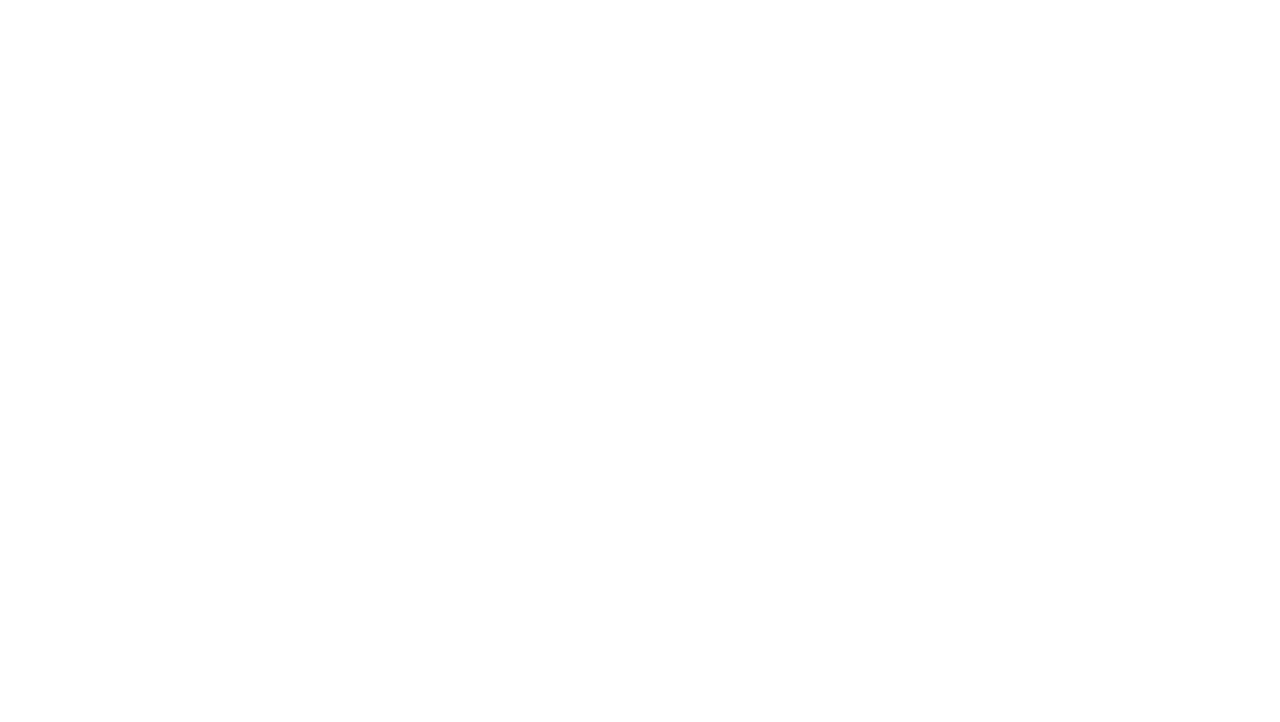
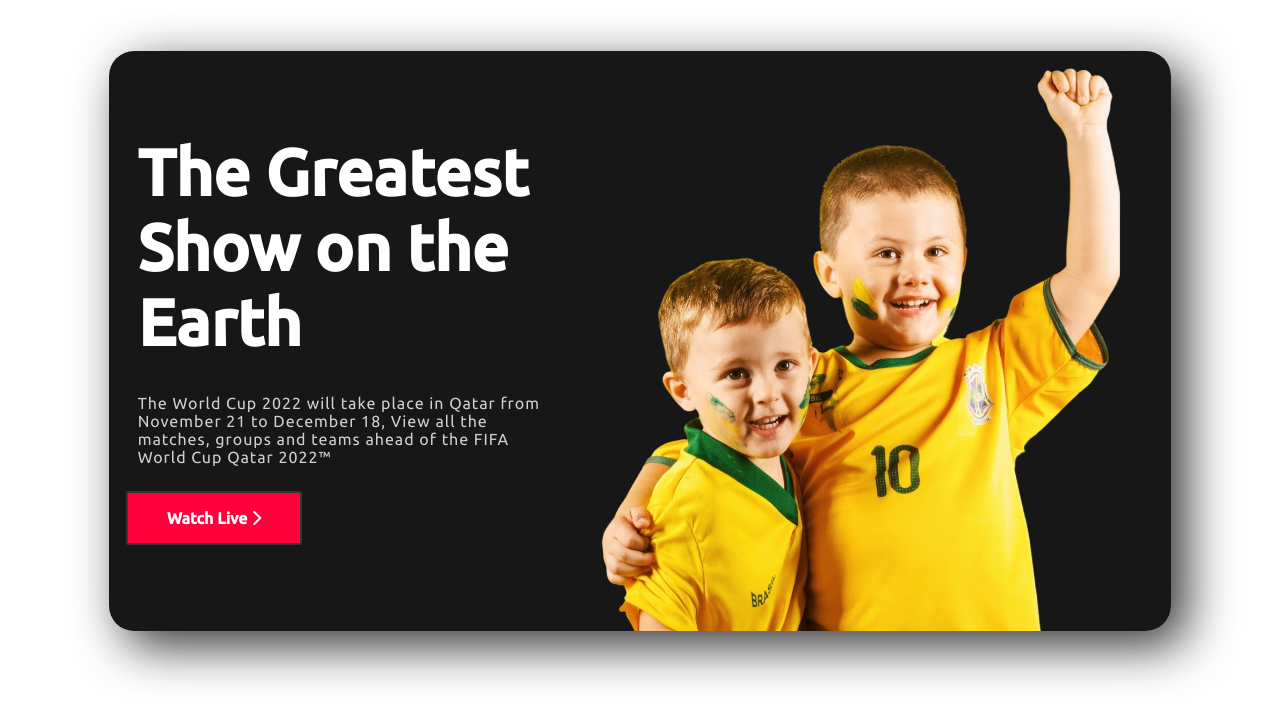
Before and after one commit to Masud-Ahmod-Murad/world-cup, a plain HTML site: page index.html in a window 1280 px wide. Drawn offline with Linux system fonts and the light colour scheme; a web font is replaced by a local one.

Commit message:
header-added

```diff
--- a/index.html
+++ b/index.html
@@ -5,10 +5,25 @@
     <meta http-equiv="X-UA-Compatible" content="IE=edge">
     <meta name="viewport" content="width=device-width, initial-scale=1.0">
     <title>Qatar World Cup '22</title>
+    <link rel="stylesheet" href="styles/style.css">
+    <link rel="stylesheet" href="styles/lang.css">
+    <script src="https://kit.fontawesome.com/358db2a9f1.js" crossorigin="anonymous"></script>
+    <link rel="preconnect" href="https://fonts.googleapis.com">
+    <link rel="preconnect" href="https://fonts.gstatic.com" crossorigin>
+    <link href="https://fonts.googleapis.com/css2?family=Architects+Daughter&family=Domine:wght@500&family=Edu+SA+Beginner:wght@600&family=Lobster&family=Lobster+Two&family=Marck+Script&family=Pacifico&family=Permanent+Marker&family=Poppins&family=Press+Start+2P&family=Rubik:ital@1&family=Satisfy&family=Source+Sans+Pro&family=Splash&family=The+Nautigal:wght@700&family=Titan+One&family=Ubuntu:wght@400;500&display=swap" rel="stylesheet">
 </head>
 <body>
     <header>
-
+        <div class="header-container">
+            <div class="header-text">
+                <h1>The Greatest Show on the Earth</h1>
+                <p>The World Cup 2022 will take place in Qatar from November 21 to December 18, View all the matches, groups and teams ahead of the FIFA World Cup Qatar 2022™</p>
+                <a class="header-link-button" target="_blank" href="https://www.fifa.com/fifaplus/en/live/"><span>Watch Live <i class="fa-solid fa-chevron-right"></i></span></a>
+            </div>
+            <div class="header-picture">
+                <img class="header-banner" src="images/kids.png" alt="Player-picture">
+            </div>
+        </div>
     </header>
 </body>
 </html>
--- /dev/null
+++ b/styles/lang.css
@@ -0,0 +1,19 @@
+body {
+    font-family: 'Architects Daughter', cursive;
+    font-family: 'Domine', serif;
+    font-family: 'Edu SA Beginner', cursive;
+    font-family: 'Lobster', cursive;
+    font-family: 'Lobster Two', cursive;
+    font-family: 'Marck Script', cursive;
+    font-family: 'Pacifico', cursive;
+    font-family: 'Permanent Marker', cursive;
+    font-family: 'Poppins', sans-serif;
+    font-family: 'Press Start 2P', cursive;
+    font-family: 'Rubik', sans-serif;
+    font-family: 'Satisfy', cursive;
+    font-family: 'Source Sans Pro', sans-serif;
+    font-family: 'Splash', cursive;
+    font-family: 'The Nautigal', cursive;
+    font-family: 'Titan One', cursive;
+    font-family: 'Ubuntu', sans-serif;
+}
--- /dev/null
+++ b/styles/style.css
@@ -0,0 +1,78 @@
+.header-text {
+    width: 40%;
+    color: white;
+    text-align: left;
+    display: flex;
+    justify-content: center;
+    flex-direction: column;
+    position: relative;
+    top: -15px;
+}
+.header-text h1 {
+    font-size: 65px;
+}
+.header-text p {
+    color: rgba(255, 255, 255, 0.801);
+    position: relative;
+    width: 99%;
+    top: -25px;
+    letter-spacing: 1px;
+}
+.header-text a {
+    width: 100px;
+    font-weight: 700;
+    color: rgb(255, 255, 255);
+    background-color: rgb(255, 0, 60);
+    padding: 16px 36px;
+    border-radius: 2px;
+}
+.header-link-button {
+    position: fixed;
+    top: 2%;
+    left: 18%;
+    transform: translate(-50%, -50%);
+}
+.header-link-button {
+    display: block;
+    text-decoration: none;
+    color: rgb(57, 57, 57);
+    border: 2px solid rgb(54, 54, 54);
+    text-align: center;
+    position: relative;
+    transition: all .35s;
+}
+.header-link-button span {
+    position: relative;
+    z-index: 2;
+}
+.header-link-button:hover{
+    color: rgb(0, 0, 0);
+  }
+.header-link-button:after {
+    position: absolute;
+    content: "";
+    top: 0;
+    left: 0;
+    width: 0;
+    height: 100%;
+    background: rgb(255, 255, 255);
+    transition: all .35s;
+}
+.header-link-button:hover:after{
+    width: 100%;
+}
+.header-link-button {
+    text-decoration: none;
+}
+.header-banner {
+    height: 580px;
+}
+.header-container {
+    display: flex;
+    height: 580px;
+    justify-content: center;
+    background-color: rgba(0, 0, 0, 0.910);
+    margin: 4% 8%;
+    border-radius: 25px;
+    box-shadow: 15px 15px 50px rgba(0, 0, 0, 0.808);
+}
```
Also changed, not shown: images/banner-image.png (renamed from images/Banner Image.png), images/kids.png (added).
